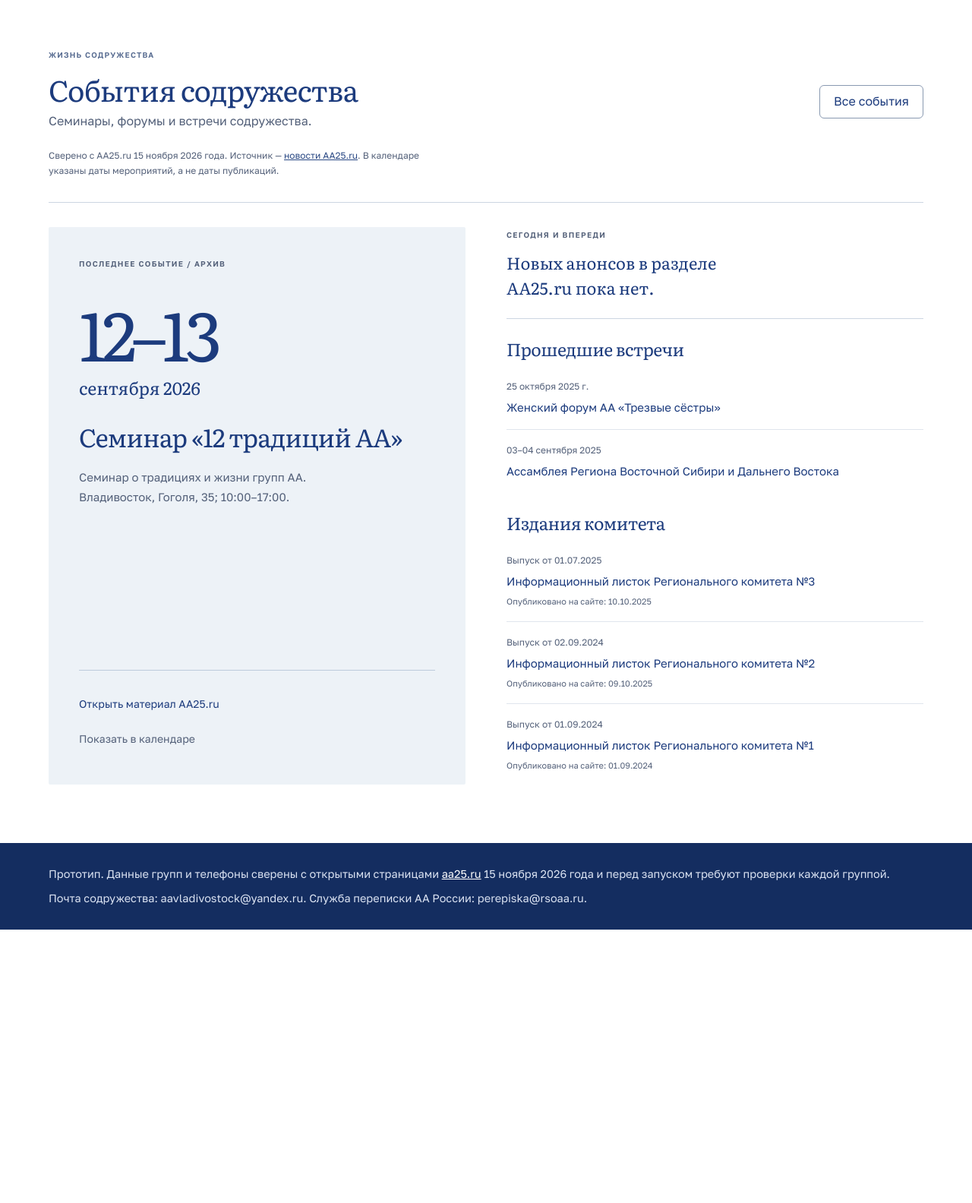
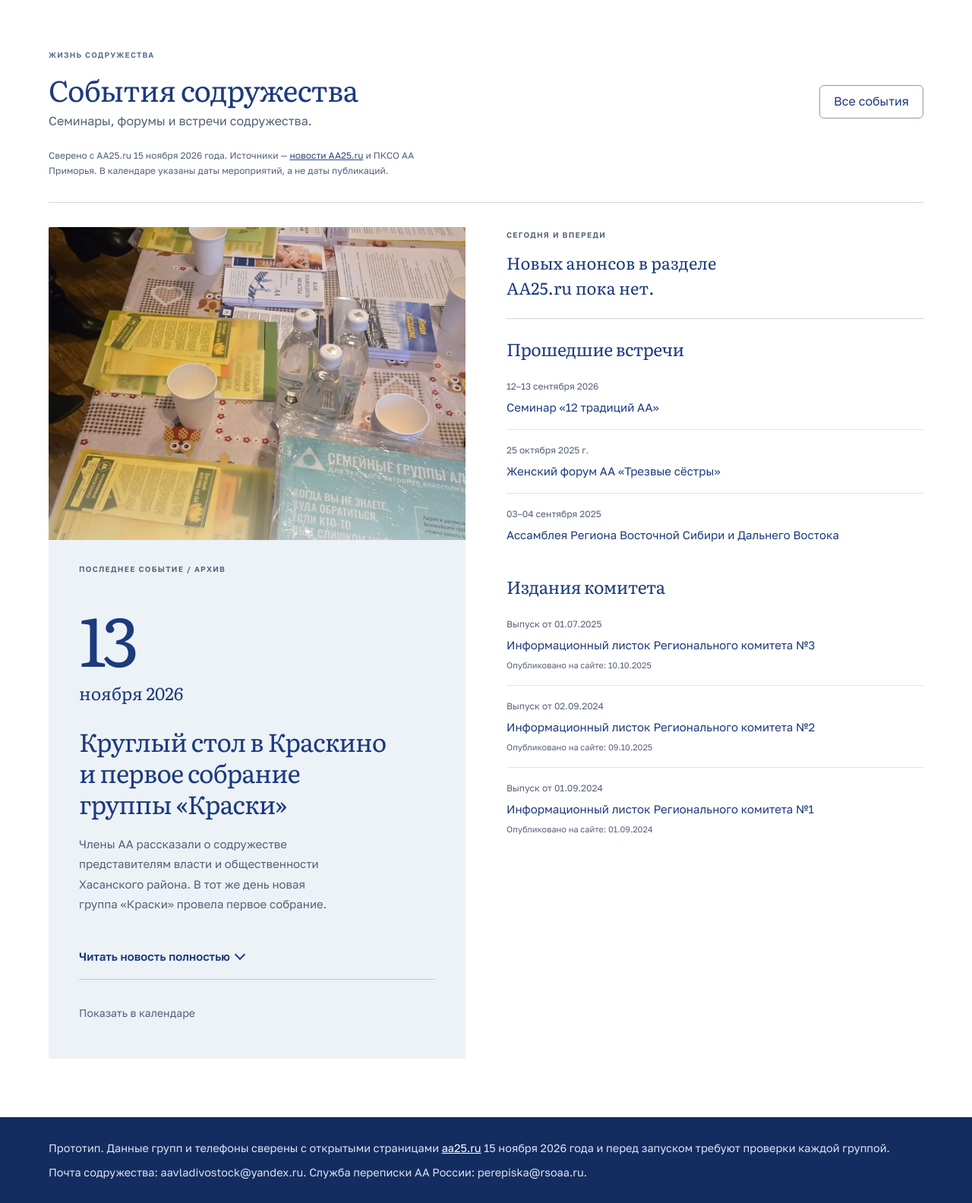
Before and after one commit to ysbkr9n5dz-dev/AA-Primorye, a PHP site: page /v2/index.html in a window 1280 px wide. Shown: the part 2270-3854 px from the top of the page at 76% size. Before the commit the page ends 3494 px from the top, so only its background shows below. Run offline with PHP 8.4, Linux system fonts and the light colour scheme.

Commit message:
Новость: круглый стол в Краскино и первое собрание группы «Краски» (13.11.2026), с фото
Co-Authored-By: Claude Opus 5.5 <noreply@anthropic.com>
Claude-Session: https://claude.ai/code/session_01K8FWXX5hgy7F7THJRYSot2

```diff
--- a/v2/assets/scripts/script-2.js
+++ b/v2/assets/scripts/script-2.js
@@ -1,5 +1,25 @@
 /* Сверено с разделом новостей и страницами AA25.ru 15.11.2026. */
 window.AA_NEWS = [
+{
+  "d": "13.11.2026",
+  "sourceDate": "13.11.2026",
+  "publishedDate": "16.11.2026",
+  "eventDate": "13.11.2026",
+  "eventEnd": null,
+  "t": "Круглый стол в Краскино и первое собрание группы «Краски»",
+  "p": "Члены АА рассказали о содружестве представителям власти и общественности Хасанского района. В тот же день новая группа «Краски» провела первое собрание.",
+  "u": "#home-events",
+  "source": "ПКСО АА Приморья",
+  "img": "assets/images/news/kraskino-2026-11-13.jpg",
+  "imgAlt": "Стол круглого стола: брошюры и книги АА, буклеты Ал-Анон, вода и стаканы",
+  "body": [
+    "13 ноября в посёлке Краскино Хасанского района прошёл круглый стол о сообществе Анонимных Алкоголиков. Его цель — сотрудничество с представителями власти и общественности.",
+    "Приехали члены АА из Владивостока и Артёма, а также родственники из семейных групп Ал-Анон. Среди гостей были представители полиции и администрации, религиозной организации и дома культуры.",
+    "Как сказал один из участников: «Зерно посеяно». В тот же день новая группа «Краски» провела своё первое собрание. Было тепло во всех смыслах.",
+    "Группа «Краски» собирается два раза в неделю: по вторникам и четвергам в 18:00.",
+    "Большая благодарность всем участникам!"
+  ]
+},
   {
     "d": "12.09.2026",
     "sourceDate": "12.09.2026",
--- a/v2/assets/scripts/script-3.js
+++ b/v2/assets/scripts/script-3.js
@@ -226,7 +226,7 @@ function renderOnline(){
 /* ---------- СОБЫТИЯ ---------- */
 
 $("#events-list").innerHTML=EVENTS.map(e=>{const[d,mo,y]=e.d.split(".");const MN=["","янв","фев","мар","апр","мая","июн","июл","авг","сен","окт","ноя","дек"];
-  return `<li class="ev"><time datetime="${y}-${mo}-${d}">${+d} ${MN[+mo]}<small>${y} / публикация</small></time><div><a href="${e.u}" target="_blank" rel="noopener">${e.t}</a><p>${e.p}</p></div></li>`}).join("");
+  return `<li class="ev"><time datetime="${y}-${mo}-${d}">${+d} ${MN[+mo]}<small>${y} / публикация</small></time><div><a href="${e.u}"${/^https?:/.test(e.u)?' target="_blank" rel="noopener"':''}>${e.t}</a><p>${e.p}</p></div></li>`}).join("");
 
 /* ---------- КАРТОЧКА ГРУППЫ ---------- */
 const dlg=$("#dlg");
--- a/v2/assets/scripts/script-4.js
+++ b/v2/assets/scripts/script-4.js
@@ -49,7 +49,7 @@
     if(!inMonth.length){const text=document.createElement('p');text.className='data-note';text.textContent='В этом месяце событий в загруженном архиве нет.';monthEvents.append(text)}
     inMonth.forEach(e=>{const button=document.createElement('button');button.type='button';button.className='month-event-button';button.textContent=e.eventDate+' — '+e.t;button.setAttribute('aria-pressed',selected===e.eventDate);button.onclick=()=>{selected=e.eventDate;renderCalendar()};monthEvents.append(button)});
     result.className='calendar-results';result.replaceChildren();let heading=document.createElement('h3');heading.textContent=selected?`События — ${selected}`:'Выберите дату';result.append(heading);if(!selected)return;
-    const found=CAL_EVENTS.filter(e=>e.eventDate===selected);found.forEach(e=>{let a=document.createElement('a');a.className='cal-event';a.href=e.u;a.target='_blank';a.rel='noopener';a.textContent='Событие содружества: '+e.t;result.insertBefore(a,result.children[1]||null)});
+    const found=CAL_EVENTS.filter(e=>e.eventDate===selected);found.forEach(e=>{let a=document.createElement('a');a.className='cal-event';a.href=e.u;if(/^https?:/.test(e.u)){a.target='_blank';a.rel='noopener'}a.textContent='Событие содружества: '+e.t;result.insertBefore(a,result.children[1]||null)});
     if(!found.length){let p=document.createElement('p');p.textContent='На эту дату событий в загруженном архиве нет.';result.append(p)}
   }
   function syncCity(city){
@@ -69,10 +69,11 @@
     const featured=future[0]||past[0];
     const dateLabel=e=>e.eventEnd?`${e.eventDate.slice(0,2)}–${e.eventEnd.slice(0,2)} ${new Intl.DateTimeFormat('ru-RU',{day:'numeric',month:'long'}).formatToParts(parse(e.eventDate)).find(p=>p.type==='month').value} ${e.eventDate.slice(-4)}`:new Intl.DateTimeFormat('ru-RU',{day:'numeric',month:'long',year:'numeric'}).format(parse(e.eventDate));
     const make=(tag,className,text)=>{const el=document.createElement(tag);el.className=className;if(text)el.textContent=text;return el};
-    const sourceLink=(e,label)=>{const a=make('a','event-source',label);a.href=e.u;a.target='_blank';a.rel='noopener';return a};
+    const sourceLink=(e,label)=>{const a=make('a','event-source',label);a.href=e.u;if(/^https?:/.test(e.u)){a.target='_blank';a.rel='noopener'}return a};
     if(featured){const feature=make('article','event-feature');feature.append(make('span','event-kicker',future.length?'Ближайшее событие':'Последнее событие / архив'));
-      const date=make('div','event-display-date');date.append(make('span','event-day',featured.eventEnd?`${featured.eventDate.slice(0,2)}–${featured.eventEnd.slice(0,2)}`:featured.eventDate.slice(0,2)),make('span','event-month',new Intl.DateTimeFormat('ru-RU',{day:'numeric',month:'long'}).formatToParts(parse(featured.eventDate)).find(p=>p.type==='month').value+' '+featured.eventDate.slice(-4)));feature.append(date,make('h3','event-feature-title',featured.t),make('p','event-feature-description',featured.p));
-      const actions=make('div','event-feature-actions');actions.append(sourceLink(featured,'Открыть материал AA25.ru'));const cal=make('a','event-calendar-link','Показать в календаре');cal.href='#calendar';cal.onclick=()=>{const dt=parse(featured.eventDate);cursor=new Date(dt.getFullYear(),dt.getMonth(),1);selected=featured.eventDate;if(location.hash==='#calendar')renderCalendar()};actions.append(cal);feature.append(actions);container.append(feature);
+      const date=make('div','event-display-date');date.append(make('span','event-day',featured.eventEnd?`${featured.eventDate.slice(0,2)}–${featured.eventEnd.slice(0,2)}`:featured.eventDate.slice(0,2)),make('span','event-month',new Intl.DateTimeFormat('ru-RU',{day:'numeric',month:'long'}).formatToParts(parse(featured.eventDate)).find(p=>p.type==='month').value+' '+featured.eventDate.slice(-4)));feature.append(date,make('h3','event-feature-title',featured.t),make('p','event-feature-description',featured.p));if(featured.img){const fig=make('figure','event-photo');const im=document.createElement('img');im.src=featured.img;im.alt=featured.imgAlt||'';im.loading='lazy';im.decoding='async';fig.append(im);feature.classList.add('has-photo');feature.prepend(fig)}
+      if(featured.body){const more=make('details','event-story');more.append(make('summary','','Читать новость полностью'));featured.body.forEach(t=>more.append(make('p','',t)));if(featured.source)more.append(make('p','event-story-source','Источник: '+featured.source));feature.append(more)}
+      const actions=make('div','event-feature-actions');if(/^https?:/.test(featured.u))actions.append(sourceLink(featured,'Открыть материал AA25.ru'));const cal=make('a','event-calendar-link','Показать в календаре');cal.href='#calendar';cal.onclick=()=>{const dt=parse(featured.eventDate);cursor=new Date(dt.getFullYear(),dt.getMonth(),1);selected=featured.eventDate;if(location.hash==='#calendar')renderCalendar()};actions.append(cal);feature.append(actions);container.append(feature);
     }
     const rail=make('div','event-rail');const status=make('div','event-future-note');status.append(make('span','event-kicker','Сегодня и впереди'),make('p','',future.length?`Предстоящих событий: ${future.length}`:'Новых анонсов в разделе AA25.ru пока нет.'));rail.append(status);
     const group=(label,items,isEvent)=>{if(!items.length)return;const block=make('section','event-rail-group');block.append(make('h3','event-rail-heading',label));items.forEach(e=>{const row=make('article','event-rail-row');row.append(make('span','event-rail-date',isEvent?dateLabel(e):`Выпуск от ${e.sourceDate}`),sourceLink(e,e.t));if(!isEvent)row.append(make('span','event-publication-date',`Опубликовано на сайте: ${e.publishedDate}`));block.append(row)});rail.append(block)};
--- a/v2/assets/styles/offline-fixes.css
+++ b/v2/assets/styles/offline-fixes.css
@@ -81,3 +81,18 @@
 .hero-selftest a:hover{text-decoration-color:#1c3b7d}
 .hero-selftest a:focus-visible{outline:3px solid #9db7e8;outline-offset:2px;border-radius:3px}
 @media (max-width:640px){.hero-selftest{margin-top:10px;font-size:14.5px}}
+/* Новость с фото в карточке «Последнее событие» */
+.event-feature.has-photo{min-height:0}
+.event-photo{margin:-40px -40px 30px;aspect-ratio:4/3;overflow:hidden;background:#dfe6ef;position:relative}
+.event-photo img{width:100%;height:100%;object-fit:cover;object-position:50% 38%;display:block;transition:transform .8s cubic-bezier(.22,1,.36,1)}
+.event-feature.has-photo:hover .event-photo img{transform:scale(1.025)}
+.event-photo:after{content:'';position:absolute;inset:auto 0 0;height:30%;background:linear-gradient(transparent,#edf2f766)}
+.event-story{margin:0 0 8px;max-width:62ch}
+.event-story summary{cursor:pointer;min-height:44px;display:inline-flex;align-items:center;gap:8px;font:600 15px 'Golos Text',sans-serif;color:var(--brand-blue);list-style:none}
+.event-story summary::-webkit-details-marker{display:none}
+.event-story summary:after{content:'';width:8px;height:8px;border-right:2px solid currentColor;border-bottom:2px solid currentColor;transform:translateY(-2px) rotate(45deg);transition:transform .25s}
+.event-story[open] summary:after{transform:translateY(2px) rotate(-135deg)}
+.event-story p{font:16px/1.75 Literata,Georgia,serif;color:#2c3a4f;margin:0 0 14px}
+.event-story p.event-story-source{font:13px/1.6 'Golos Text',sans-serif;color:var(--foreground-muted)}
+@media(max-width:820px){.event-photo{margin:-28px -28px 24px}}
+@media(prefers-reduced-motion:reduce){.event-photo img{transition:none}}
--- a/v2/index.html
+++ b/v2/index.html
@@ -70,7 +70,7 @@
 </div>
 
 <section id="daily" class="daily-section"><div class="wrap"><span class="eyebrow">НА КАЖДЫЙ ДЕНЬ</span><h2>Ежедневные размышления</h2><div class="reading-controls"><button id="reading-prev" aria-label="Предыдущий день">←</button><label>Дата <input type="date" id="reading-date"></label><button id="reading-next" aria-label="Следующий день">→</button><button id="reading-today">Сегодня</button></div><p id="reading-status" role="status"></p><div class="reading-spread"><aside class="reading-front" aria-label="Дата размышления"><div class="reading-imprint">Анонимные Алкоголики<br>Приморский край</div><div class="reading-date-display"><span id="reading-day-number">—</span><span id="reading-month-name"></span><span id="reading-year-number"></span></div><div class="reading-quote"></div><svg class="reading-sea-mark" viewBox="0 0 240 100" fill="none" aria-hidden="true"><path d="M15 54h210M80 54a40 40 0 0 1 80 0M20 70c30-12 45 12 75 0s45 12 75 0 40 7 50 0M45 85c20-8 35 8 55 0s35 8 55 0 30 4 40 0" stroke="currentColor" stroke-width="1"/></svg><span class="reading-edition">Ежедневные размышления</span></aside><article id="reading-body" class="reading-paper" aria-label="Текст ежедневного размышления"></article></div><p class="data-note">Источник: <a id="reading-source" href="https://aa25.ru/" target="_blank" rel="noopener">AA25.ru</a></p></div></section>
-<section id="home-events" class="home-events"><div class="wrap"><span class="eyebrow">ЖИЗНЬ СОДРУЖЕСТВА</span><div class="sec-head"><div><h2>События содружества</h2><p>Семинары, форумы и встречи содружества.</p></div><a class="btn line" href="#calendar">Все события</a></div><p class="data-note">Сверено с AA25.ru <span data-verified>15 ноября 2026 года</span>. Источник — <a href="https://aa25.ru/news/" target="_blank" rel="noopener">новости AA25.ru</a>. В календаре указаны даты мероприятий, а не даты публикаций.</p><div id="home-event-list"></div></div></section>
+<section id="home-events" class="home-events"><div class="wrap"><span class="eyebrow">ЖИЗНЬ СОДРУЖЕСТВА</span><div class="sec-head"><div><h2>События содружества</h2><p>Семинары, форумы и встречи содружества.</p></div><a class="btn line" href="#calendar">Все события</a></div><p class="data-note">Сверено с AA25.ru <span data-verified>15 ноября 2026 года</span>. Источники — <a href="https://aa25.ru/news/" target="_blank" rel="noopener">новости AA25.ru</a> и ПКСО АА Приморья. В календаре указаны даты мероприятий, а не даты публикаций.</p><div id="home-event-list"></div></div></section>
 <section id="schedule" class="schedule-page"><div class="wrap"><div class="sec-head"><div><h2>Расписание собраний</h2><p>Время владивостокское. Собрания длятся один час.</p></div></div><div class="schedule-toolbar"><div class="frow" id="f-city"><label for="schedule-city">Город</label><select id="schedule-city"><option>Все</option><option>Владивосток</option><option>Артём</option><option>Находка</option><option>Уссурийск</option><option>Дальнегорск</option><option>Большой Камень</option></select></div><div class="frow" id="f-type"><span>Формат</span></div><button class="reset-filters" id="reset-filters" type="button">Сбросить</button></div><div class="schedule-datebar"><div id="f-day" class="schedule-week" role="group" aria-label="Дни недели"></div><div class="schedule-view"><button type="button" id="schedule-today">Сегодня</button><div class="schedule-mode" role="group" aria-label="Вид расписания"><button type="button" id="schedule-day-mode">День</button><button type="button" id="schedule-week-mode">Вся неделя</button></div></div></div><p class="count" id="count" role="status"></p><div id="days"></div><div class="schedule-explainer"><p><b>Открытые</b> — для всех. <b>Закрытые</b> — для тех, у кого есть проблема с алкоголем и желание бросить пить.</p><a href="#newcomer">Как проходит первое собрание</a></div></div></section>
 
 <section id="online" class="online-sec">
```
Also changed, not shown: v2/assets/images/news/kraskino-2026-11-13.jpg (added).
